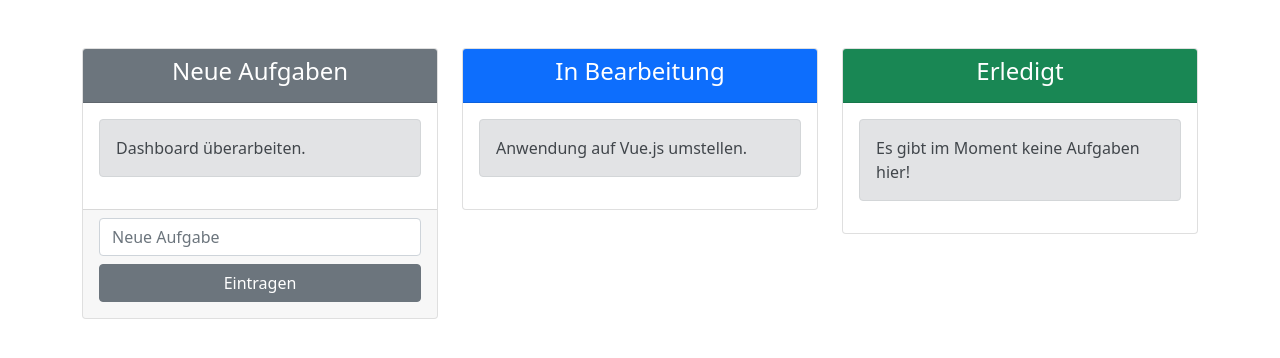
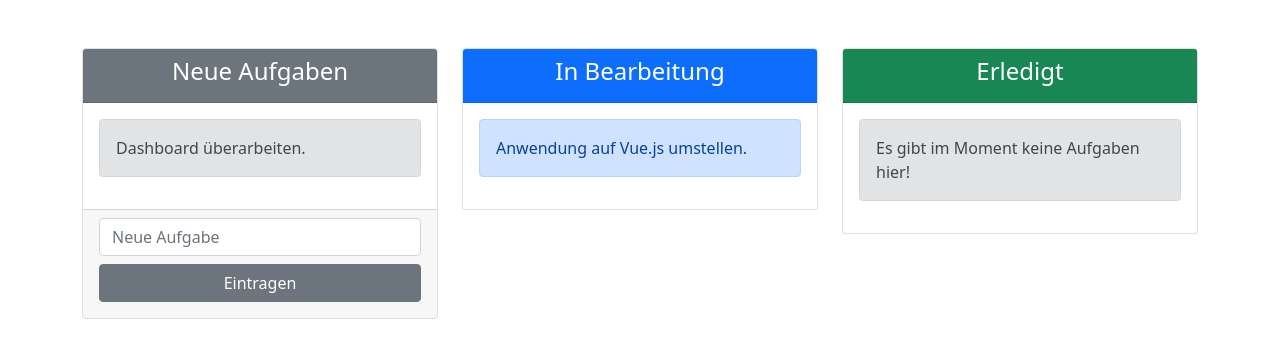
Before and after one commit to Sanel-Trnka/kanbanboard, a Vue app: page / in a window 1280 px wide. Shown: the top 358 px of the page. Built offline with nearby package versions, Linux system fonts and the light colour scheme.

Commit message:
Emits & Color Props

```diff
--- a/src/components/NewTask.vue
+++ b/src/components/NewTask.vue
@@ -4,16 +4,39 @@
         type="text"
         class="form-control"
         placeholder="Neue Aufgabe"
+        v-model="content"
     />
     <div class="d-grid my-2">
-      <button class="btn btn-secondary">Eintragen</button>
+      <button class="btn btn-secondary" @click="submitTask()">Eintragen</button>
     </div>
   </div>
 </template>
 
 <script>
 export default {
-  name: "NewTask"
+  name: "NewTask",
+  emits: {
+    "new-task": (task) => {
+      if (task.content === ""){
+        console.warn("NewTaskComponent: Der Content sollte nicht leer sein.");
+        return false;
+      }
+      return true;
+    },
+  },
+  data() {
+    return {
+      content: "",
+    };
+  },
+  methods: {
+    submitTask() {
+      this.$emit("new-task", {
+        content: this.content
+      });
+      this.content = "";
+    }
+  }
 }
 </script>
 
--- a/src/components/StatusCard.vue
+++ b/src/components/StatusCard.vue
@@ -4,7 +4,7 @@
       <h4>{{ title }}</h4>
     </div>
     <div class="card-body" v-for="task in tasks" :key="task.id">
-      <TaskEntry :content="task.content" />
+      <TaskEntry :content="task.content" :alert-color="alertColor"/>
     </div>
     <div v-if="tasks.length === 0">
       <div class="card-body">
@@ -31,6 +31,16 @@ export default {
     status: Number,
     newTasks: Boolean,
     tasks: Array,
+  },
+  computed: {
+    alertColor() {
+      switch (this.status) {
+        case 0: return "secondary"
+        case 1: return "primary"
+        case 2: return "success"
+        default: return "danger"
+      }
+    }
   }
 }
 </script>
--- a/src/components/TaskEntry.vue
+++ b/src/components/TaskEntry.vue
@@ -1,5 +1,5 @@
 <template>
-  <div class="alert alert-secondary">
+  <div class="alert" :class="alertClass">
     {{ content }}
   </div>
 </template>
@@ -9,6 +9,15 @@ export default {
   name: "TaskEntry",
   props: {
     content: String,
+    alertColor: {
+      type: String,
+      default: "secondary",
+    }
+  },
+  computed: {
+    alertClass() {
+      return `alert-${this.alertColor}`;
+    }
   }
 }
 </script>
```
